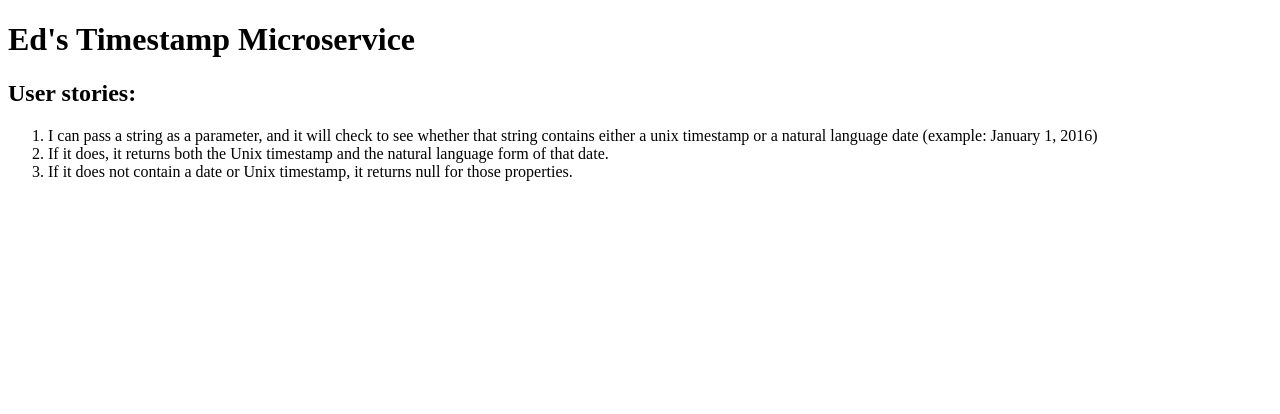
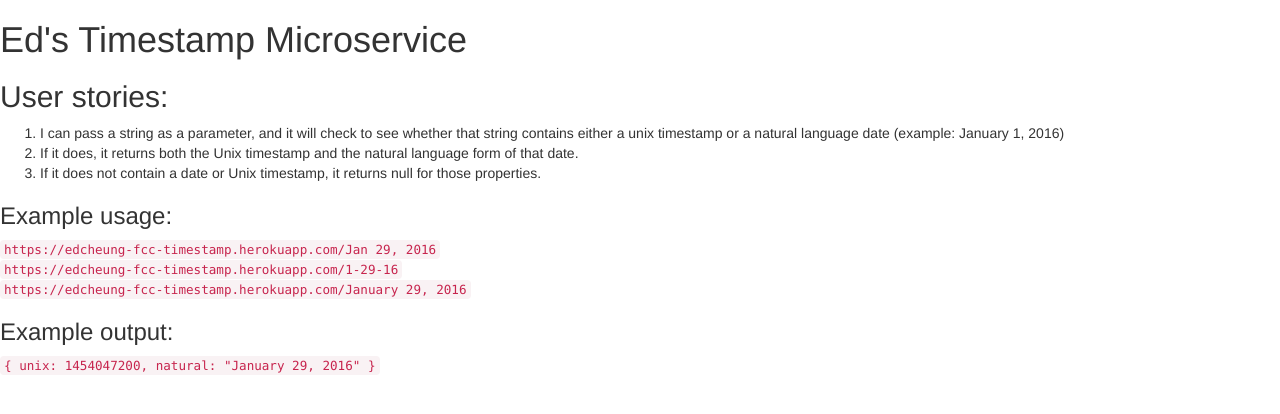
Before and after one commit to edcheung1/fcc-basejump-timestamp, a website: page public/index.html in a window 1280 px wide. Drawn offline with nearby package versions, Linux system fonts and the light colour scheme.

Commit message:
updated landing page

```diff
--- a/public/index.html
+++ b/public/index.html
@@ -3,6 +3,7 @@
 
 <head>
   <title>Ed's Timestamp Microservice</title>
+  <link rel="stylesheet" href="https://maxcdn.bootstrapcdn.com/bootstrap/3.3.6/css/bootstrap.min.css">
 </head>
 
 <body>
@@ -13,6 +14,19 @@
     <li>If it does, it returns both the Unix timestamp and the natural language form of that date.</li>
     <li>If it does not contain a date or Unix timestamp, it returns null for those properties.</li>
   </ol>
+
+  <h3>Example usage:</h3>
+  <code>https://edcheung-fcc-timestamp.herokuapp.com/Jan 29, 2016</code><br>
+  <code>https://edcheung-fcc-timestamp.herokuapp.com/1-29-16</code><br>
+  <code>https://edcheung-fcc-timestamp.herokuapp.com/January 29, 2016</code>
+
+  <h3>Example output:</h3>
+  <code>
+	{
+		unix: 1454047200,
+		natural: "January 29, 2016"
+	}
+  </code>
 </body>
 
 </html>
```
